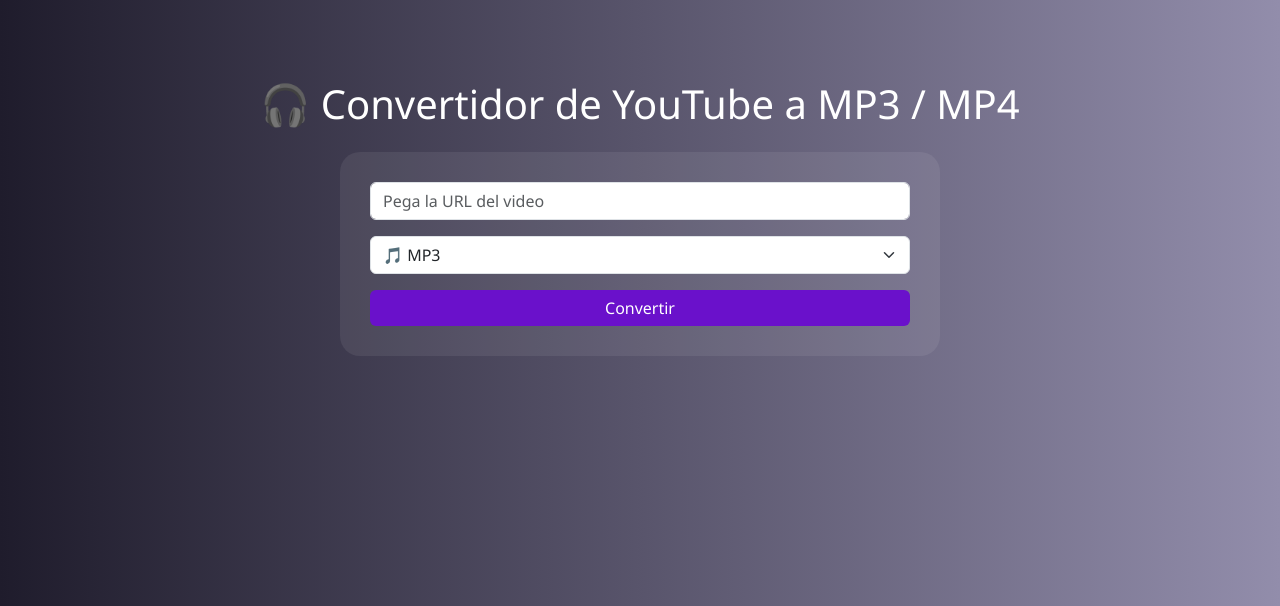
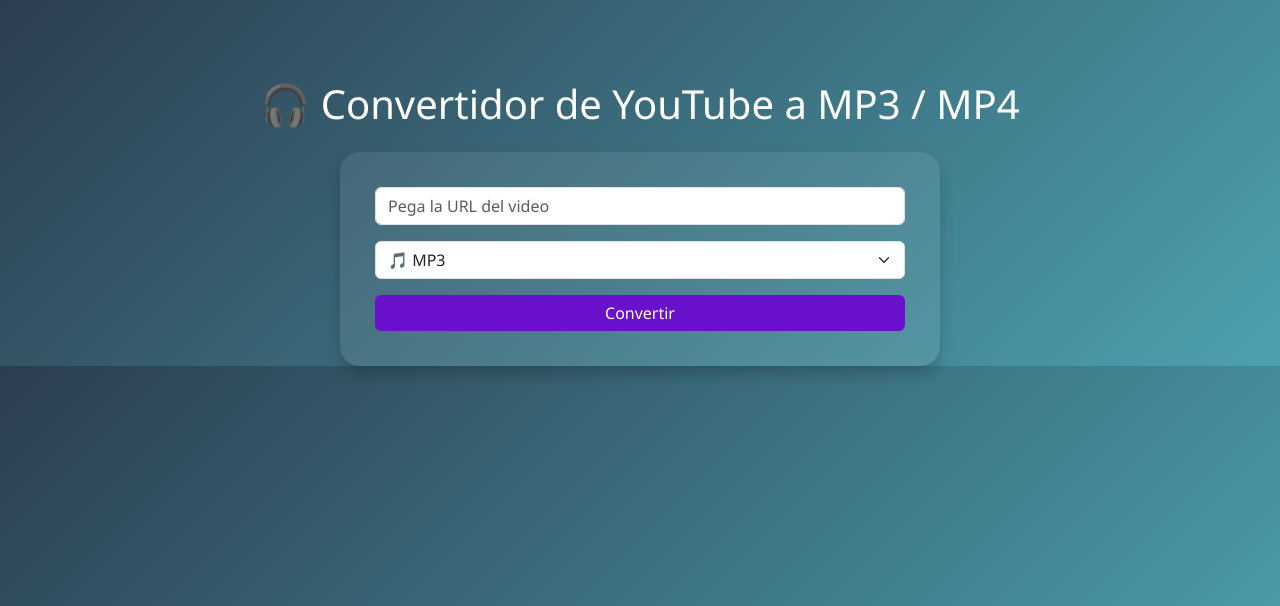
Before and after one commit to wmarcelotg/descargar_mp3, a Flask app: page / in a window 1280 px wide. Shown: the top 606 px of the page. Run offline with Flask 3, Linux system fonts and the light colour scheme.

Commit message:
Mejora: diseño del formulario y experiencia de usuario

```diff
--- a/templates/index.html
+++ b/templates/index.html
@@ -7,7 +7,7 @@
   <link href="https://cdn.jsdelivr.net/npm/bootstrap@5.3.2/dist/css/bootstrap.min.css" rel="stylesheet">
   <style>
     body {
-      background: linear-gradient(to right, #1f1c2c, #928dab);
+      background: linear-gradient(135deg, #2c3e50, #4ca1af);
       color: white;
       font-family: 'Segoe UI', sans-serif;
     }
@@ -15,10 +15,11 @@
       margin-top: 80px;
     }
     .card {
-      background-color: rgba(255, 255, 255, 0.07);
+      background-color: rgba(255, 255, 255, 0.08);
       border: none;
       border-radius: 20px;
-      padding: 30px;
+      padding: 35px;
+      box-shadow: 0 8px 16px rgba(0,0,0,0.2);
     }
     .progress {
       height: 25px;
@@ -39,6 +40,9 @@
     }
     .btn-success:hover {
       background-color: #00b347;
+    }
+    input, select {
+      font-size: 16px;
     }
   </style>
 </head>
@@ -61,30 +65,33 @@
 
       <!-- Sección de carga -->
       <div id="loadingSection" class="mt-4">
-        <p><strong>⏳ Convirtiendo canción...</strong></p>
+        <p><strong>⏳ Convirtiendo...</strong></p>
         <div class="progress mb-3">
           <div class="progress-bar progress-bar-striped progress-bar-animated bg-info" style="width: 100%"></div>
         </div>
       </div>
 
+      <!-- Mensaje de error -->
       {% if error_message %}
         <div class="alert alert-danger mt-4">
-          {{ error_message }}
+          ⚠️ {{ error_message }}
         </div>
       {% endif %}
 
+      <!-- Información del video -->
       {% if video_title %}
         <div class="mt-4">
-          <p><strong>🎶 Canción:</strong> {{ video_title }}</p>
+          <p><strong>🎶 Video:</strong> {{ video_title }}</p>
           <div class="progress mb-3">
             <div class="progress-bar progress-bar-striped bg-success" style="width: 100%"></div>
           </div>
         </div>
       {% endif %}
 
+      <!-- Botón de descarga -->
       {% if download_link %}
         <div class="mt-3">
-          <a href="{{ download_link }}" class="btn btn-success">Descargar archivo</a>
+          <a href="{{ download_link }}" class="btn btn-success">⬇️ Descargar archivo</a>
         </div>
       {% endif %}
     </div>
```
